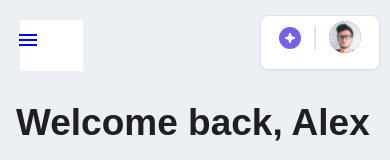
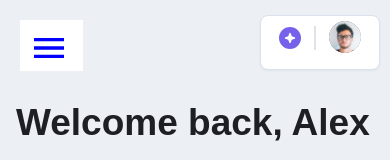
Before and after one commit to nimra-ali/SunStonePage, a React (Create React App) app: page / in a window 390 px wide. Shown: the top 160 px of the page. Built offline with nearby package versions, Linux system fonts and the light colour scheme.

Commit message:
first commit

```diff
--- a/src/Component/Assets/Style/Navbar.css
+++ b/src/Component/Assets/Style/Navbar.css
@@ -200,7 +200,7 @@ color: #1D1F24;
 width: 120px !important;
 
 }
-css-i4bv87-MuiSvgIcon-root {
+.css-i4bv87-MuiSvgIcon-root {
     -webkit-user-select: none;
     -moz-user-select: none;
     -ms-user-select: none;
```
